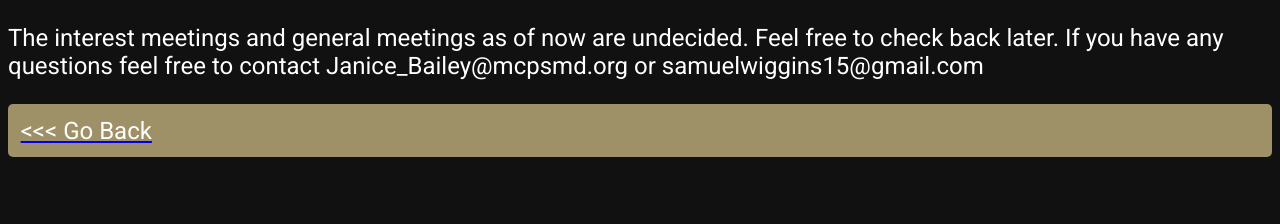
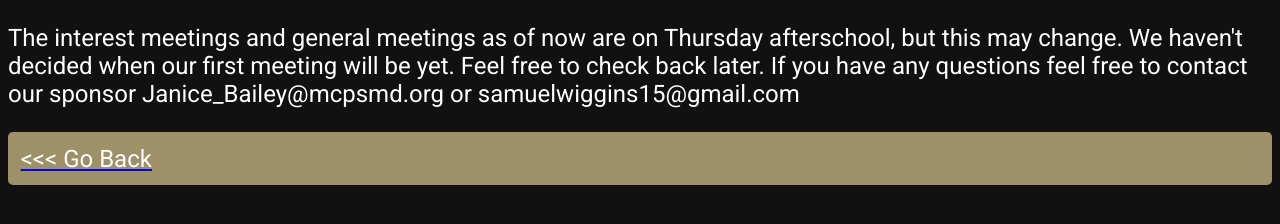
Before and after one commit to PHSGameDesignStudio/phsgamedesignstudio.github.io, a plain HTML site: page info.html in a window 1280 px wide. Drawn offline with Linux system fonts and the light colour scheme.

Commit message:
Update info.html

```diff
--- a/info.html
+++ b/info.html
@@ -2,11 +2,11 @@
 <html xmlns="http://www.w3.org/1999/xhtml">
 <head>
 <meta http-equiv="Content-Type" content="text/html; charset=utf-8" />
-<title>Untitled Document</title>
+<title>Info about PHS Game Design Studio</title>
 </head>
 <link rel="stylesheet" href="styling.css">
 <body>
-<p>The interest meetings and general meetings as of now are undecided. Feel free to check back later. If you have any questions feel free to contact Janice_Bailey@mcpsmd.org or samuelwiggins15@gmail.com</p>
+<p>The interest meetings and general meetings as of now are on Thursday afterschool, but this may change. We haven't decided when our first meeting will be yet. Feel free to check back later. If you have any questions feel free to contact our sponsor Janice_Bailey@mcpsmd.org or samuelwiggins15@gmail.com</p>
 <a href="index.html"><div><p class="button"><<< Go Back </p></div></a>
 </body>
 </html>
```
